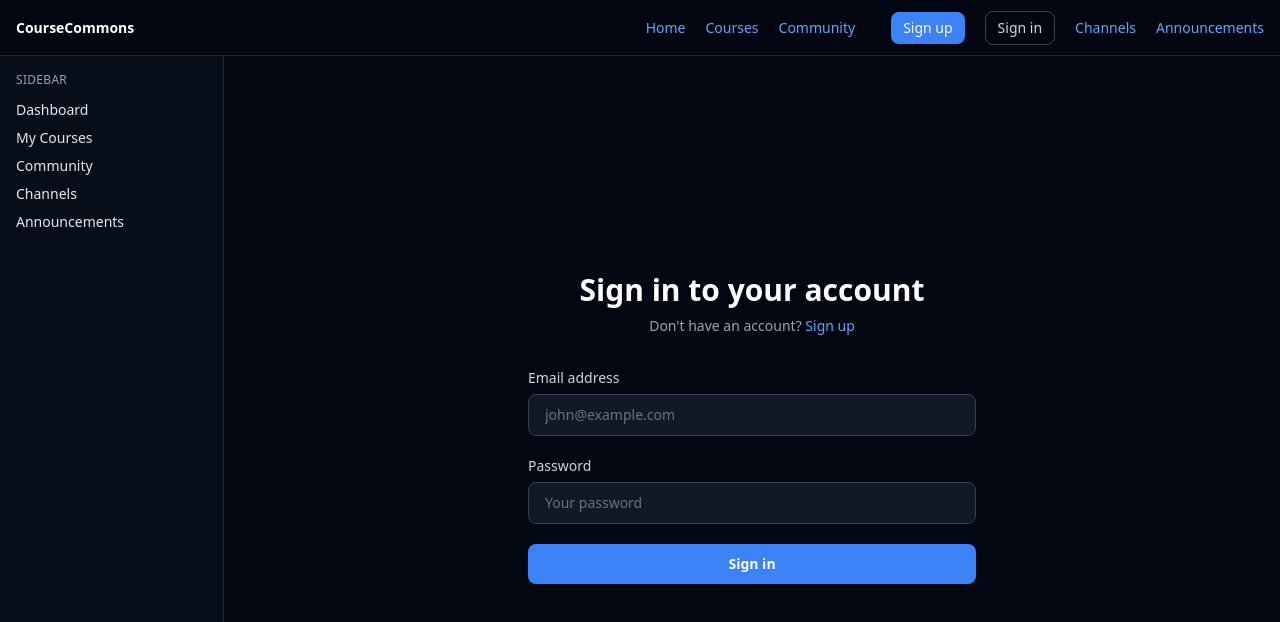
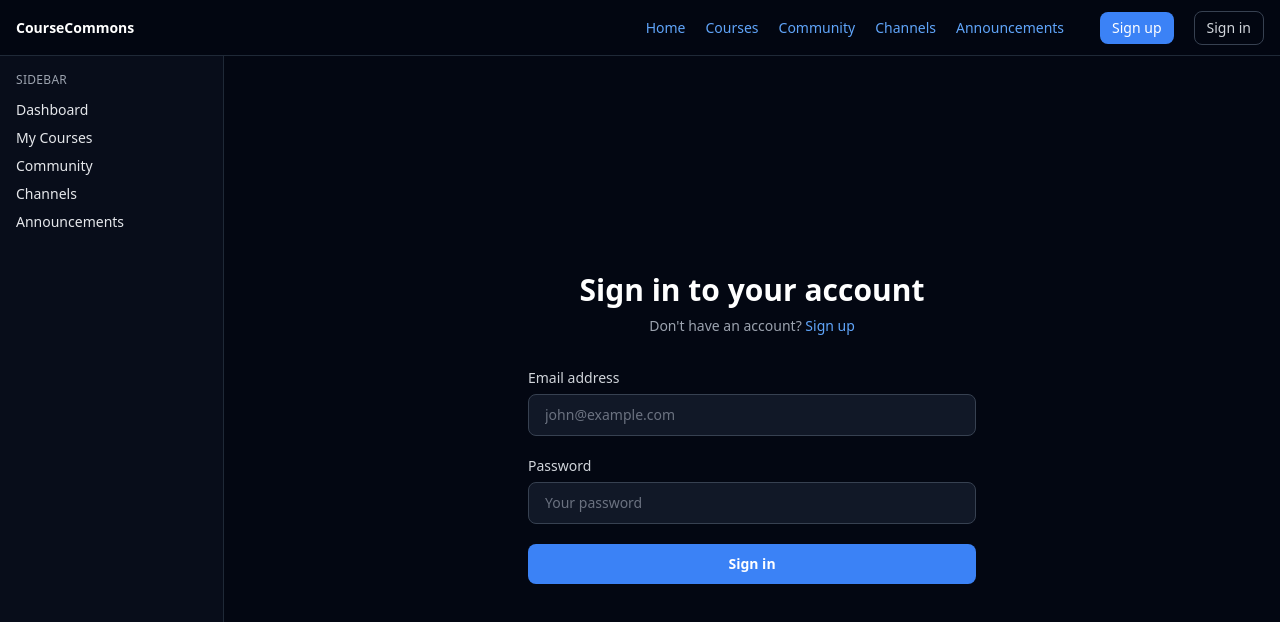
Before and after one commit to suresh-jakhar/CourseCommerce-Backend, a React (Vite) app in the folder client/: page /signin in a window 1280 px wide. Shown: the top 622 px of the page. Built offline with nearby package versions, Linux system fonts and the light colour scheme; no server answers.

Commit message:
feat/auth-state-ui
Signed-off-by: Suresh Jakhar <gettingsuresh@gmail.com>

```diff
--- a/client/package.json
+++ b/client/package.json
@@ -11,10 +11,10 @@
   },
   "dependencies": {
     "axios": "^1.13.6",
+    "jotai": "^2.18.1",
     "react": "^19.2.4",
     "react-dom": "^19.2.4",
-    "react-router-dom": "^7.13.1",
-    "recoil": "^0.7.7"
+    "react-router-dom": "^7.13.1"
   },
   "devDependencies": {
     "@eslint/js": "^9.39.4",
--- a/client/src/components/TopNav.jsx
+++ b/client/src/components/TopNav.jsx
@@ -1,6 +1,17 @@
-import { Link } from 'react-router-dom'
+import { Link, useNavigate } from 'react-router-dom'
+import { useAtom } from 'jotai'
+import { authAtom } from '../state/authAtom'
 
 export default function TopNav() {
+  const navigate = useNavigate()
+  const [auth, setAuth] = useAtom(authAtom)
+
+  function handleSignout() {
+    localStorage.removeItem('token')
+    setAuth({ token: null, isLoggedIn: false })
+    navigate('/')
+  }
+
   return (
     <header className="h-14 border-b border-gray-800 bg-gray-950/95 backdrop-blur">
       <div className="h-full px-4 flex items-center justify-between">
@@ -9,10 +20,22 @@ export default function TopNav() {
           <Link to="/" className="text-blue-400 hover:text-blue-300">Home</Link>
           <Link to="/courses" className="text-blue-400 hover:text-blue-300">Courses</Link>
           <Link to="/community" className="text-blue-400 hover:text-blue-300">Community</Link>
-          <Link to="/signup" className="ml-4 rounded-lg bg-blue-500 px-3 py-1.5 text-sm font-medium text-white hover:bg-blue-400">Sign up</Link>
-          <Link to="/signin" className="rounded-lg border border-gray-700 px-3 py-1.5 text-sm font-medium text-gray-300 hover:text-white">Sign in</Link>
           <Link to="/channels" className="text-blue-400 hover:text-blue-300">Channels</Link>
           <Link to="/announcements" className="text-blue-400 hover:text-blue-300">Announcements</Link>
+          {auth.isLoggedIn ? (
+            <button
+              type="button"
+              onClick={handleSignout}
+              className="ml-4 rounded-lg border border-gray-700 px-3 py-1.5 text-sm font-medium text-gray-300 hover:text-white"
+            >
+              Sign out
+            </button>
+          ) : (
+            <>
+              <Link to="/signup" className="ml-4 rounded-lg bg-blue-500 px-3 py-1.5 text-sm font-medium text-white hover:bg-blue-400">Sign up</Link>
+              <Link to="/signin" className="rounded-lg border border-gray-700 px-3 py-1.5 text-sm font-medium text-gray-300 hover:text-white">Sign in</Link>
+            </>
+          )}
         </nav>
       </div>
     </header>
--- a/client/src/main.jsx
+++ b/client/src/main.jsx
@@ -1,6 +1,5 @@
 import { StrictMode } from 'react'
 import { createRoot } from 'react-dom/client'
-import { RecoilRoot } from 'recoil'
 import { BrowserRouter } from 'react-router-dom'
 import './index.css'
 import App from './App.jsx'
@@ -9,11 +8,9 @@ import ErrorBoundary from './components/ErrorBoundary'
 createRoot(document.getElementById('root')).render(
   <StrictMode>
     <ErrorBoundary>
-      <RecoilRoot>
-        <BrowserRouter>
-          <App />
-        </BrowserRouter>
-      </RecoilRoot>
+      <BrowserRouter>
+        <App />
+      </BrowserRouter>
     </ErrorBoundary>
   </StrictMode>,
 )
--- a/client/src/pages/Signin.jsx
+++ b/client/src/pages/Signin.jsx
@@ -1,9 +1,12 @@
 import { useState } from 'react'
 import { useNavigate, Link } from 'react-router-dom'
+import { useSetAtom } from 'jotai'
 import { signin } from '../services/auth'
+import { authAtom } from '../state/authAtom'
 
 export default function Signin() {
   const navigate = useNavigate()
+  const setAuth = useSetAtom(authAtom)
   const [form, setForm] = useState({ email: '', password: '' })
   const [error, setError] = useState('')
   const [isLoading, setIsLoading] = useState(false)
@@ -20,6 +23,7 @@ export default function Signin() {
     try {
       const data = await signin(form)
       localStorage.setItem('token', data.token)
+      setAuth({ token: data.token, isLoggedIn: true })
       navigate('/')
     } catch (err) {
       setError(err.response?.data?.message || 'Sign in failed. Please try again.')
--- /dev/null
+++ b/client/src/state/authAtom.js
@@ -0,0 +1,6 @@
+import { atom } from 'jotai'
+
+export const authAtom = atom({
+  token: localStorage.getItem('token') ?? null,
+  isLoggedIn: Boolean(localStorage.getItem('token')),
+})
```
Also changed, not shown: 1 other file (tests, documents, lock files or other folders).
